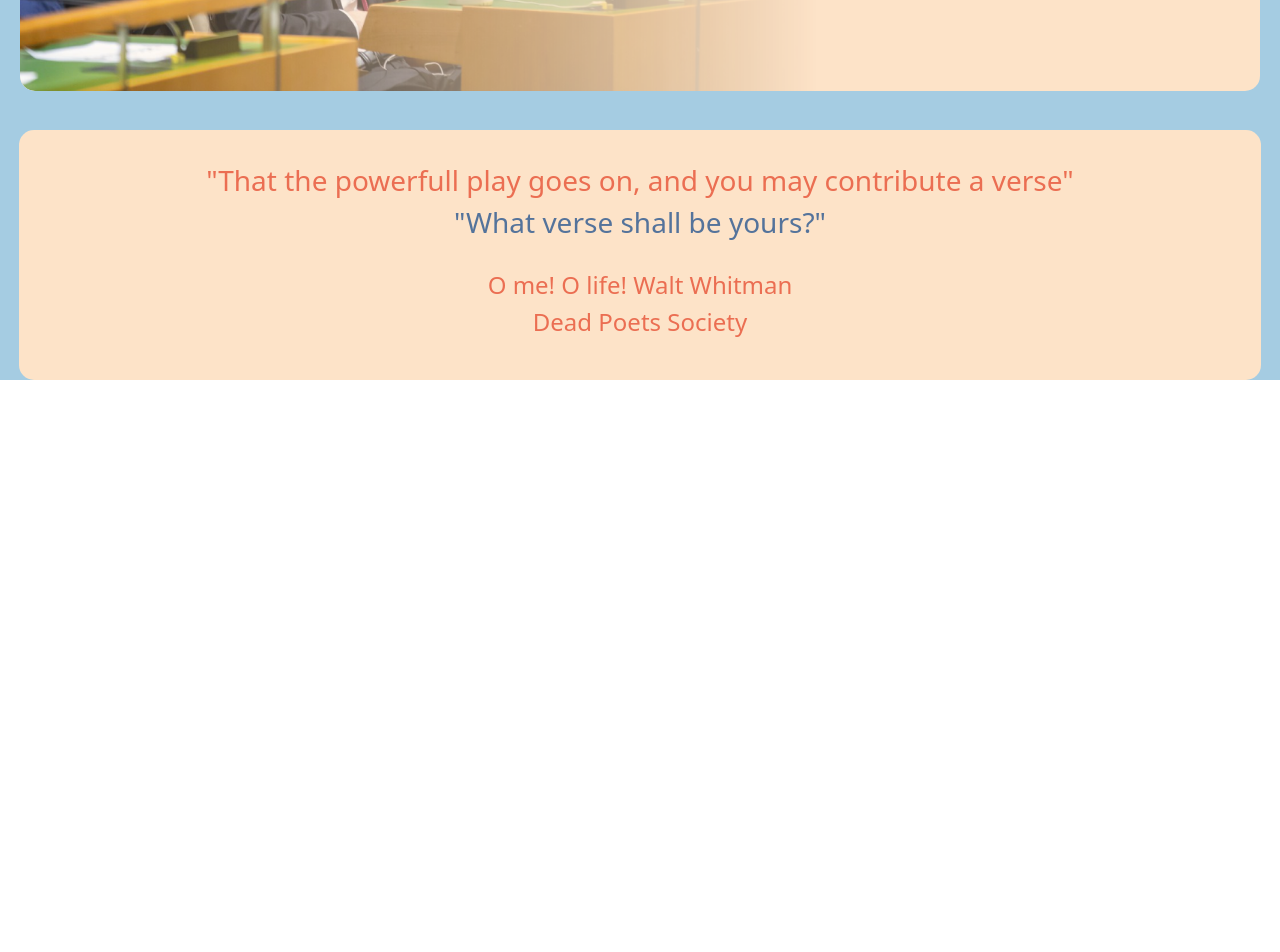
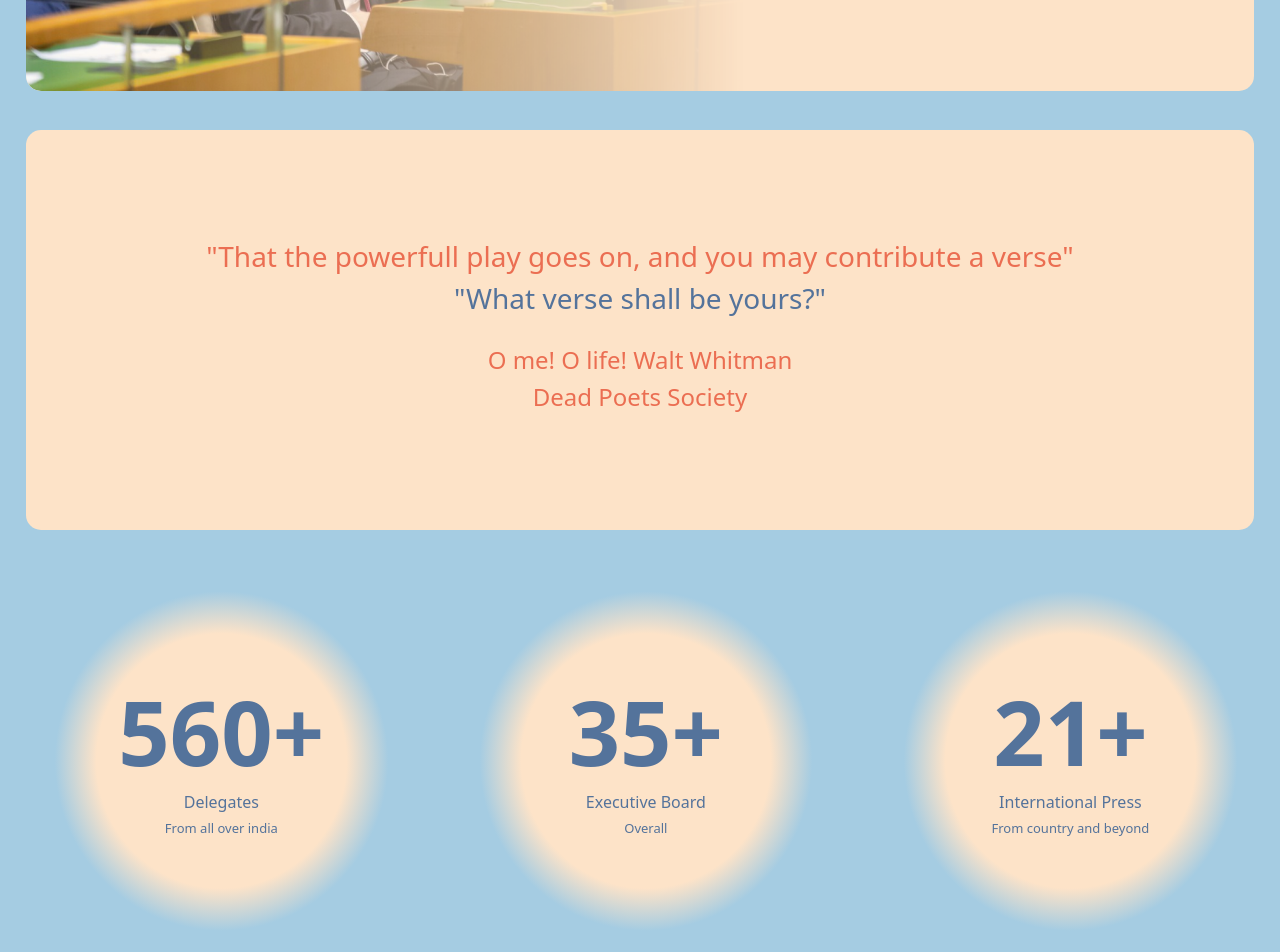
Before and after one commit to guptaaditya30121/IITG_MUN_nweb, a React (Create React App) app in the folder proj/: page / in a window 1280 px wide. Shown: the part 620-1572 px from the top of the page. Before the commit the page ends 1000 px from the top, so only its background shows below. Built offline with nearby package versions, Linux system fonts and the light colour scheme.

Commit message:
added stats

```diff
--- a/proj/src/components/Home/Home.css
+++ b/proj/src/components/Home/Home.css
@@ -7,7 +7,7 @@
     display: flex;
     gap: 20px;
     background-color: var(--hero-2);
-    margin: 20px;
+    margin: 2%;
     border-radius: 15px;
 }
 
@@ -22,7 +22,7 @@
     overflow-wrap: normal;
     max-width: 65%;
     max-height: 77%;
-    mask-image: linear-gradient(to left, var(--hero-1) 0%,var(--hero-1) 1%,var(--hero-2)100%);
+    mask-image: linear-gradient(to left, var(--hero-1) 10%,var(--hero-2));
 }
 
 .mun
@@ -80,10 +80,10 @@
     flex-direction: column;
     justify-content: center;
     overflow: hidden;
-    width: 97%;
-    height: 250px;
-    padding: 20px;
-    margin-left: 1.5%;
+    width: 96%;
+    height: 400px;
+    padding: 50px;
+    margin-left: 2%;
     margin-top: 3%;
     background-color: var(--hero-2);
     align-self: center;
@@ -108,3 +108,48 @@
     color: var(--primary-text);
     padding-bottom: 2%;
 }
+
+.stats
+{
+    display: grid;
+    grid-template-columns: repeat(auto-fill, minmax(300px, 1fr));
+    margin: 1.5%;
+    gap: 2rem;
+}
+
+.stat
+{
+    display: flex;
+    flex-direction: column;
+    justify-content: center;
+    overflow: hidden;
+    margin-left: 1.5%;
+    margin-top: 3%;
+    width: 100%;
+    height: 400px;
+    /* background-color: var(--hero-2); */
+    background-image: radial-gradient(var(--hero-2)45%,var(--home-background-color)60%);
+    align-self: center;
+    text-align: center;
+    /* border-radius: 50%; */
+}
+
+.stat h2
+{
+    color: var(--primary-text);
+    background-color: transparent;
+    font-size: 90px;
+    font-weight: bolder;
+}
+.stat h4
+{
+    background-color: transparent;
+    color: var(--primary-text);
+    font-size: medium;
+}
+.stat h5
+{
+    background-color: transparent;
+    color: var(--primary-text);
+    font-size: small;
+}
--- a/proj/src/components/Home/Home.js
+++ b/proj/src/components/Home/Home.js
@@ -33,6 +33,23 @@
                 <h4>O me! O life! Walt Whitman </h4>
                 <h4>Dead Poets Society</h4>
             </div>
+            <div className="stats">
+                <div className="stat">
+                    <h2>560+</h2>
+                    <h4>Delegates</h4>
+                    <h5>From all over india</h5>
+                </div>
+                <div className="stat">
+                    <h2>35+</h2>
+                    <h4>Executive Board</h4>
+                    <h5>Overall</h5>
+                </div>
+                <div className="stat">
+                    <h2>21+</h2>
+                    <h4>International Press</h4>
+                    <h5>From country and beyond</h5>
+                </div>
+            </div>
         </div>
      );
 }
```
